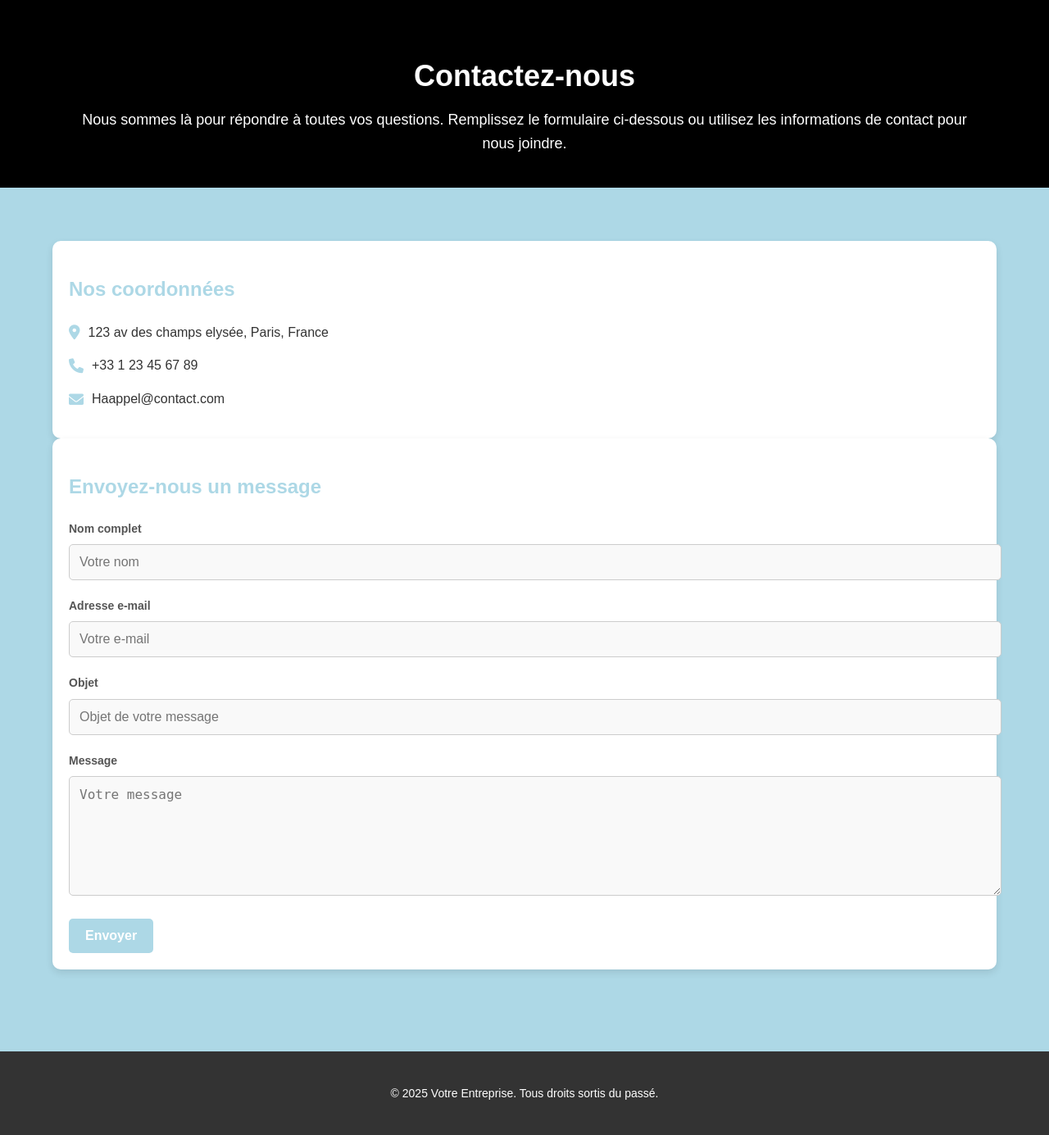
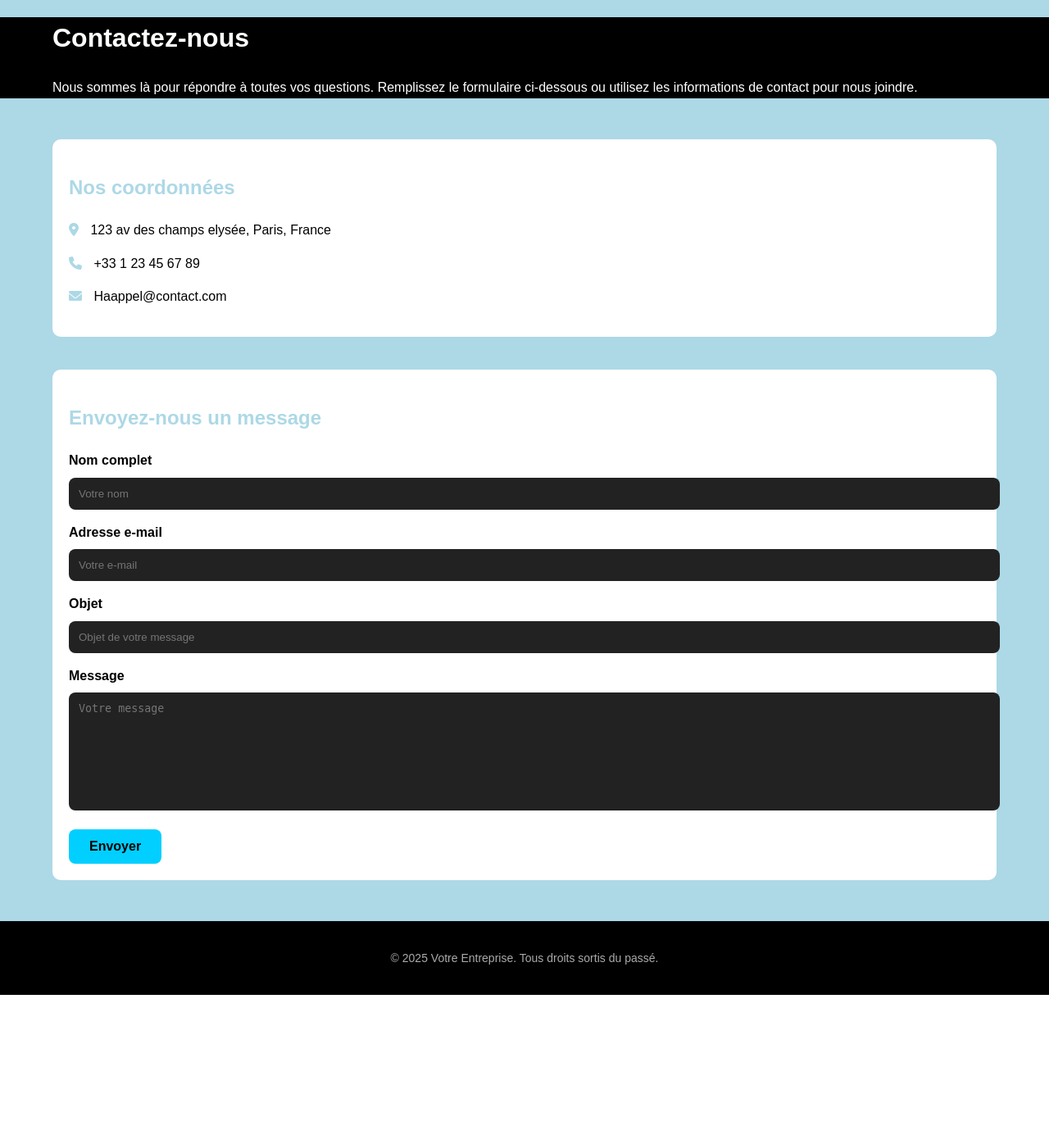
Before and after one commit to Nathor36/projet_dev_ecommerce, a PHP site: page /contact.php in a window 1280 px wide. Shown: the whole page at 82% size. After the commit the page ends 1214 px from the top, so only its background shows below. Run offline with PHP 8.4, Linux system fonts and the light colour scheme.

Commit message:
Update style.contact.css

```diff
--- a/style.contact.css
+++ b/style.contact.css
@@ -1,61 +1,97 @@
-/* Style général */
+/* ======== GLOBAL ======== */
 body {
-    font-family: 'Arial', sans-serif;
     margin: 0;
-    padding: 0;
+    font-family: Arial, sans-serif;
     background-color: lightblue;
-    color: #333;
+    color: #fff;
     line-height: 1.6;
 }
 
-/* Conteneur principal */
 .container {
     width: 90%;
     max-width: 1200px;
-    margin: 0 auto;
-    padding: 20px;
+    margin: auto;
 }
 
-/* Header */
-.header {
-    background-color: black;
-    color: #fff;
-    padding: 20px 20px;
-    text-align: center;
-    border-bottom: 5px solid lightblue;
+/* ======== NAVBAR ======== */
+nav.navbar {
+    background-color: #000;
+    display: flex;
+    justify-content: space-between;
+    align-items: center;
+    padding: 15px 30px;
 }
 
-.header h1 {
-    font-size: 36px;
-    margin-bottom: 10px;
+.navbar .logo {
+    font-size: 24px;
+    font-weight: bold;
+    color: #fff;
 }
 
-.header p {
-    font-size: 18px;
+.navbar ul {
+    list-style: none;
+    display: flex;
+    gap: 25px;
     margin: 0;
+    padding: 0;
 }
 
-/* Section principale */
-.main-content {
-    padding: 40px 0;
+.navbar ul li a {
+    color: #fff;
+    text-decoration: none;
+    font-size: 18px;
+    transition: color 0.3s;
+}
+
+.navbar ul li a:hover,
+.navbar ul li a.active {
+    color: #00cfff;
+}
+
+.navbar i {
+    font-size: 20px;
+    color: #fff;
+}
+
+/* ======== HEADER ======== */
+.header-content {
+    text-align: center;
+    padding: 60px 20px;
+    background-color: #000;
+}
+
+.header-content h1 {
+    font-size: 42px;
+    margin-bottom: 20px;
+}
+
+.header-content p {
+    font-size: 18px;
+    color: #ddd;
+}
+
+.header.header {
+    background-color: black;
+}
+
+/* ======== CONTACT SECTION ======== */
+.contact-section {
     display: flex;
     flex-wrap: wrap;
     gap: 40px;
-    justify-content: space-between;
+    margin: 50px 0;
 }
 
-/* Informations de contact */
-.contact-info {
-    flex: 1;
-    min-width: 300px;
-    background-color: #fff;
+.contact-info, .contact-form {
+    flex: 1 1 45%;
+    background: #ffffff;
     padding: 20px;
     border-radius: 10px;
-    box-shadow: 0 4px 10px rgba(0, 0, 0, 0.1);
+    color: #000;
 }
 
-.contact-info h2 {
-    font-size: 24px;
+.contact-info h2,
+.contact-form h2 {
     margin-bottom: 20px;
     color: lightblue;
 }
@@ -66,104 +102,64 @@
 }
 
 .contact-info ul li {
-    margin-bottom: 15px;
+    margin: 15px 0;
     font-size: 16px;
-    display: flex;
-    align-items: center;
 }
 
 .contact-info ul li i {
     margin-right: 10px;
     color: lightblue;
-    font-size: 18px;
 }
 
-/* Formulaire de contact */
-.contact-form {
-    flex: 2;
-    min-width: 300px;
-    background-color: #fff;
-    padding: 20px;
-    border-radius: 10px;
-    box-shadow: 0 4px 10px rgba(0, 0, 0, 0.1);
+/* ======== FORM ======== */
+.form-group {
+    margin-bottom: 15px;
 }
 
-.contact-form h2 {
-    font-size: 24px;
-    margin-bottom: 20px;
-    color: lightblue;
+.form-group label {
+    display: block;
+    margin-bottom: 8px;
+    font-weight: bold;
 }
 
-.form-group {
-    margin-bottom: 20px;
+.form-group input,
+.form-group textarea {
+    width: 100%;
+    padding: 12px;
+    border: none;
+    border-radius: 8px;
+    outline: none;
+    background: #222;
+    color: #fff;
 }
 
-label {
-    display: block;
-    font-size: 14px;
-    font-weight: bold;
-    margin-bottom: 8px;
-    color: #555;
+.form-group textarea {
+    resize: none;
+    height: 120px;
 }
 
-input[type="text"],
-input[type="email"],
-textarea {
-    width: 100%;
-    padding: 12px;
-    border: 1px solid #ccc;
-    border-radius: 5px;
-    font-size: 16px;
-    background-color: #f9f9f9;
-    transition: border-color 0.3s ease, box-shadow 0.3s ease;
-}
-
-input[type="text"]:focus,
-input[type="email"]:focus,
-textarea:focus {
-    border-color: lightblue;
-    box-shadow: 0 0 5px rgba(0, 123, 255, 0.5);
-    outline: none;
-}
-
-textarea {
-    resize: vertical;
-    min-height: 120px;
-}
-
-/* Bouton d'envoi */
 .submit-btn {
-    display: inline-block;
-    padding: 12px 20px;
-    background-color: lightblue;
-    color: #fff;
+    background: #00cfff;
     border: none;
-    border-radius: 5px;
+    padding: 12px 25px;
+    color: #000;
     font-size: 16px;
     font-weight: bold;
+    border-radius: 8px;
     cursor: pointer;
-    transition: background-color 0.3s ease, transform 0.2s ease;
+    transition: background 0.3s;
 }
 
 .submit-btn:hover {
-    background-color: lightblue;
-    transform: scale(1.05);
+    background: #00aacc;
 }
 
-.submit-btn:active {
-    transform: scale(1);
-}
-
-/* Footer */
+/* ======== FOOTER ======== */
 .footer {
-    background-color: #333;
-    color: #fff;
+    background: #000;
     text-align: center;
     padding: 20px 0;
-    margin-top: 40px;
+    margin-top: 50px;
+    font-size: 14px;
+    color: #aaa;
 }
-
-.footer p {
-    margin: 0;
-    font-size: 14px;
-}
```
